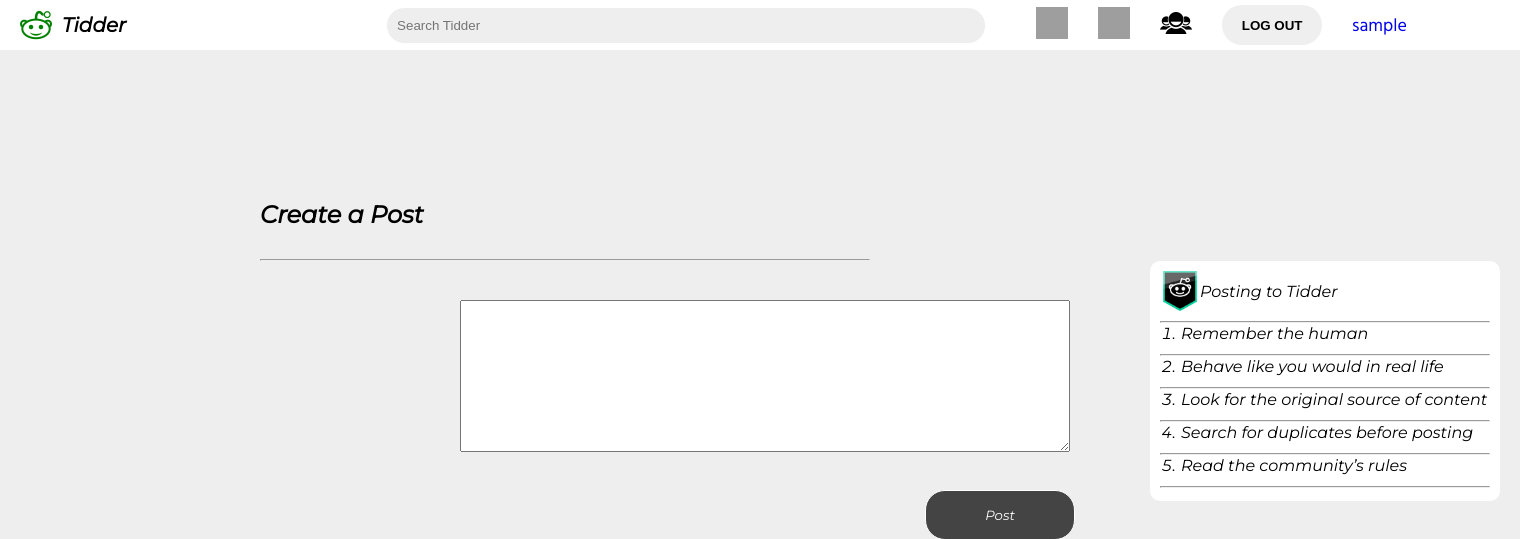
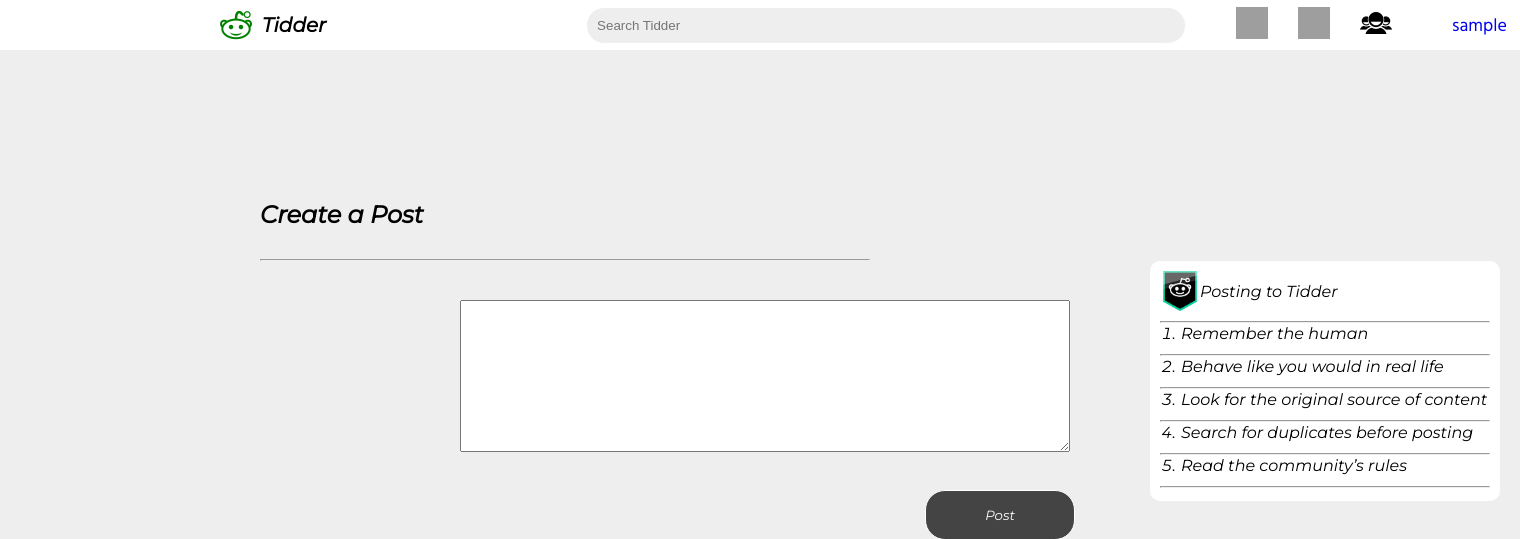
Before and after one commit to Sh1ngeki/Tidder, a Flask app: page /createpost in a window 1520 px wide. Shown: the top 539 px of the page. Run offline with Flask 3, Linux system fonts and the light colour scheme; the visitor is signed in with stand-in values (Sample User, id 1); grey boxes are pictures that could not be loaded.

Commit message:
Update post.css
added padding

```diff
--- a/static/css/post.css
+++ b/static/css/post.css
@@ -20,6 +20,10 @@
 }
 
 /* HEADER */
+
+.post-header{
+  padding-left: 200px;
+}
 
 header {
   position: fixed;
```
